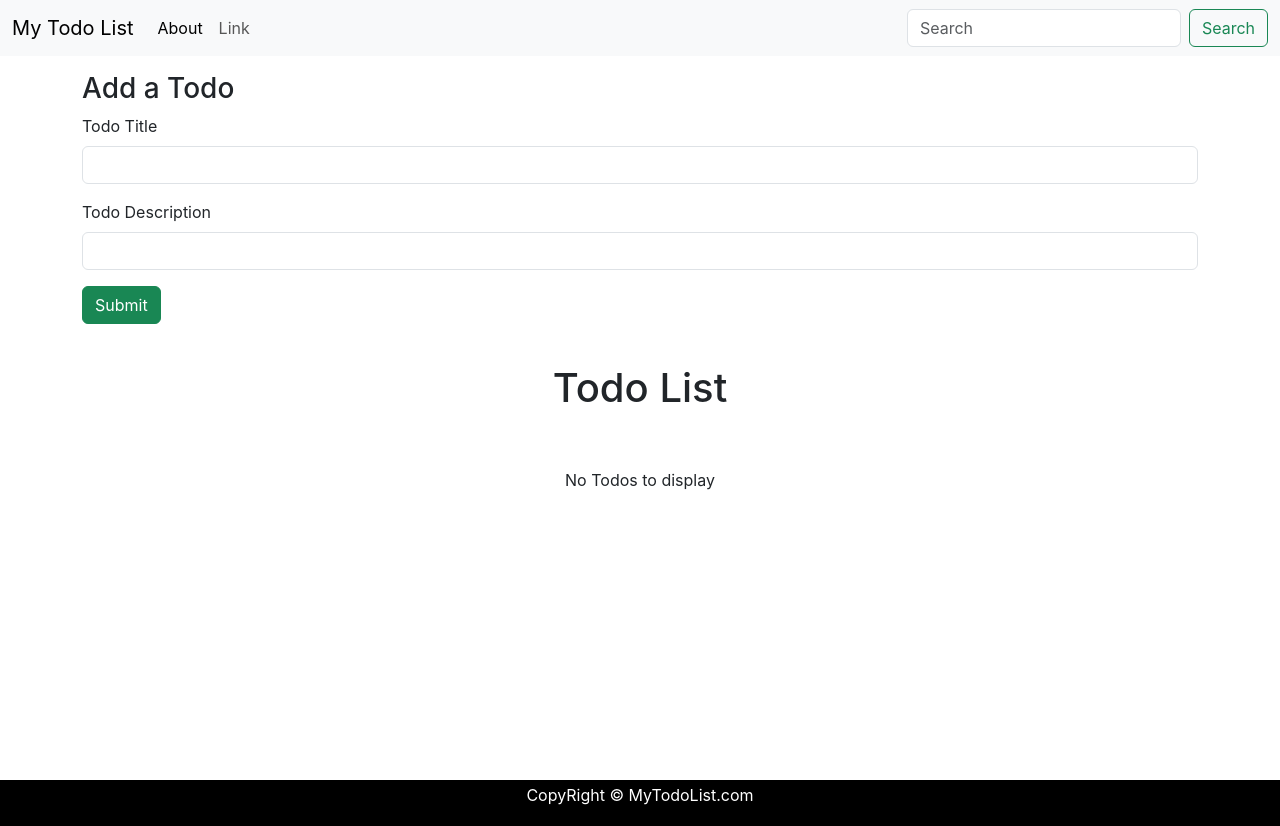
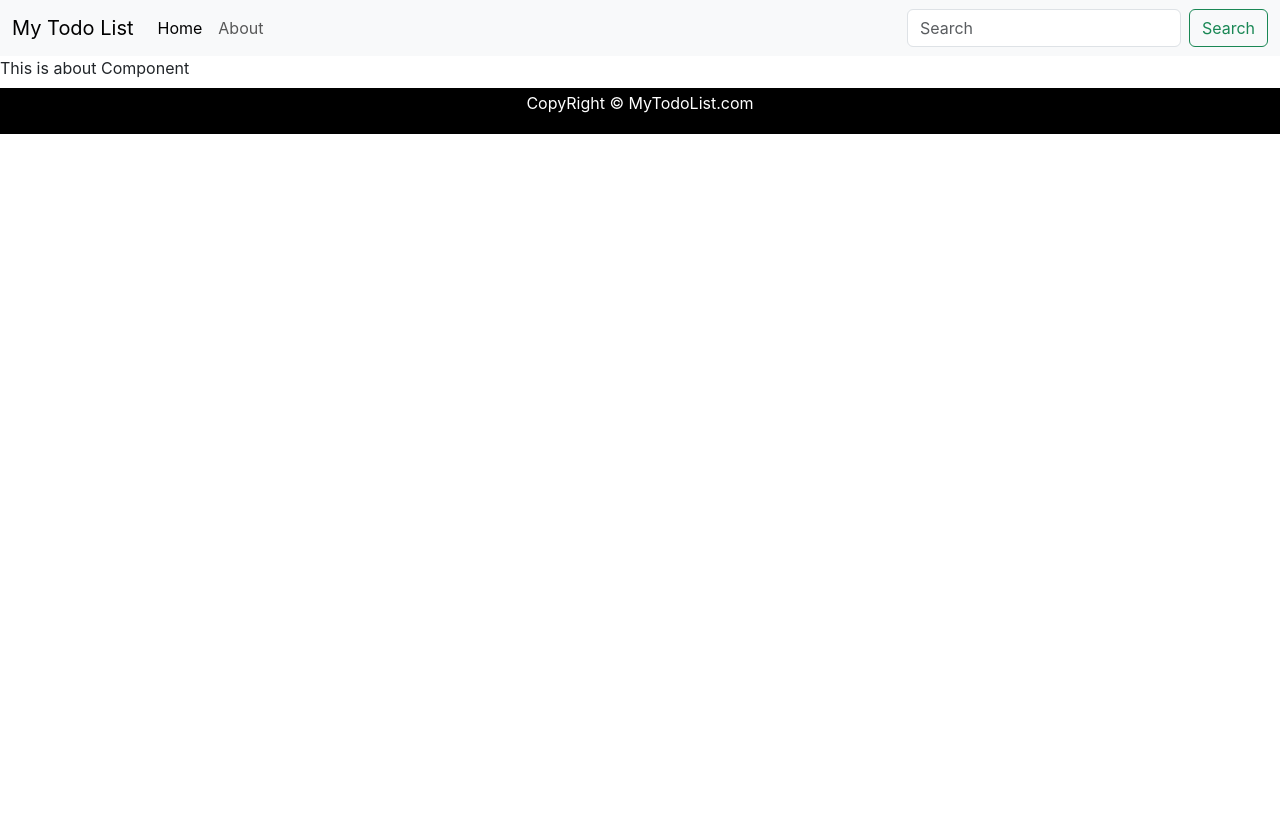
Before and after one commit to Yug912/Todo-s-List, a React (Create React App) app: page /about in a window 1280 px wide. After the commit the page ends 800 px from the top, so only its background shows below. Built offline with nearby package versions, Linux system fonts and the light colour scheme.

Commit message:
adding react router

```diff
--- a/package.json
+++ b/package.json
@@ -9,6 +9,7 @@
     "@testing-library/user-event": "^13.5.0",
     "react": "^19.2.7",
     "react-dom": "^19.2.7",
+    "react-router-dom": "^7.17.0",
     "react-scripts": "5.0.1",
     "web-vitals": "^2.1.4"
   },
--- a/src/App.js
+++ b/src/App.js
@@ -4,7 +4,13 @@ import Footer from './MyComponent/Footer';
 import Header from './MyComponent/header';
 import AddTodo from './MyComponent/AddTodo';
 import Todos from './MyComponent/Todos';
+import About from './MyComponent/About';
 import {useState,useEffect} from 'react';
+import {
+  BrowserRouter as Router,
+  Routes,
+  Route
+} from "react-router-dom";
 function App() {
   let initTodo;
   if(localStorage.getItem("todos")===null){
@@ -42,10 +48,27 @@ function App() {
   }, [todos]);
   return (
     <>
+    <Router>
        <Header Title="My Todo List" searchbar={true} />
-       <AddTodo addtodo={addtodo} />
-       <Todos todo={todos} onDelete={onDelete} />
+       <Routes>
+  <Route
+    exact path="/"
+    element={
+      <>
+        <AddTodo addtodo={addtodo} />
+        <Todos todo={todos} onDelete={onDelete} />
+      </>
+    }
+  />
+
+  <Route
+    exact path="/about"
+    element={<About />}
+  />
+</Routes>
+
        <Footer />
+    </Router>
 
     </>
 
--- /dev/null
+++ b/src/MyComponent/About.js
@@ -0,0 +1,9 @@
+import React from 'react'
+
+export default function About() {
+  return (
+    <div>
+       This is about Component
+    </div>
+  )
+}
--- a/src/MyComponent/AddTodo.js
+++ b/src/MyComponent/AddTodo.js
@@ -9,7 +9,11 @@ const AddTodo = (props) => {
         if(!title || !description){
             alert("Title or Description cannot be blank");
         }
+        else{
         props.addtodo(title,description);
+        setTitle("");
+        setDescription("");
+        }
     }
   return (
     <div className="container my-3">
@@ -17,12 +21,12 @@ const AddTodo = (props) => {
     <form onSubmit={submit}>
 
   <div className="mb-3">
-    <label for="title" className="form-label">Todo Title</label>
+    <label htmlFor="title" className="form-label">Todo Title</label>
     <input type="text" className="form-control" id="title" aria-describedby="emailHelp" value={title} onChange={(e) => setTitle(e.target.value)}/>
 
   </div>
   <div className="mb-3">
-    <label for="description" className="form-label">Todo Description</label>
+    <label htmlFor="description" className="form-label">Todo Description</label>
     <input type="text" className="form-control" id="description" value={description} onChange={(e) => setDescription(e.target.value)}/>
   </div>
 
--- a/src/MyComponent/header.js
+++ b/src/MyComponent/header.js
@@ -1,21 +1,23 @@
 import React from 'react'
 import PropTypes from 'prop-types'
-
+import {
+  Link
+} from "react-router-dom";
 export default function header(props) {
   return (
      <nav className="navbar navbar-expand-lg bg-body-tertiary">
   <div className="container-fluid">
-    <a className="navbar-brand" href="#">{props.Title}</a>
+    <Link className="navbar-brand" to="/">{props.Title}</Link>
     <button className="navbar-toggler" type="button" data-bs-toggle="collapse" data-bs-target="#navbarSupportedContent" aria-controls="navbarSupportedContent" aria-expanded="false" aria-label="Toggle navigation">
       <span className="navbar-toggler-icon"></span>
     </button>
     <div className="collapse navbar-collapse" id="navbarSupportedContent">
       <ul className="navbar-nav me-auto mb-2 mb-lg-0">
         <li className="nav-item">
-          <a className="nav-link active" aria-current="page" href="#">About</a>
+          <Link className="nav-link active" aria-current="page" to="/">Home</Link>
         </li>
         <li className="nav-item">
-          <a className="nav-link" href="#">Link</a>
+          <Link className="nav-link" to="/about">About</Link>
         </li>
 
 
```
Also changed, not shown: 1 other file (tests, documents, lock files or other folders).
